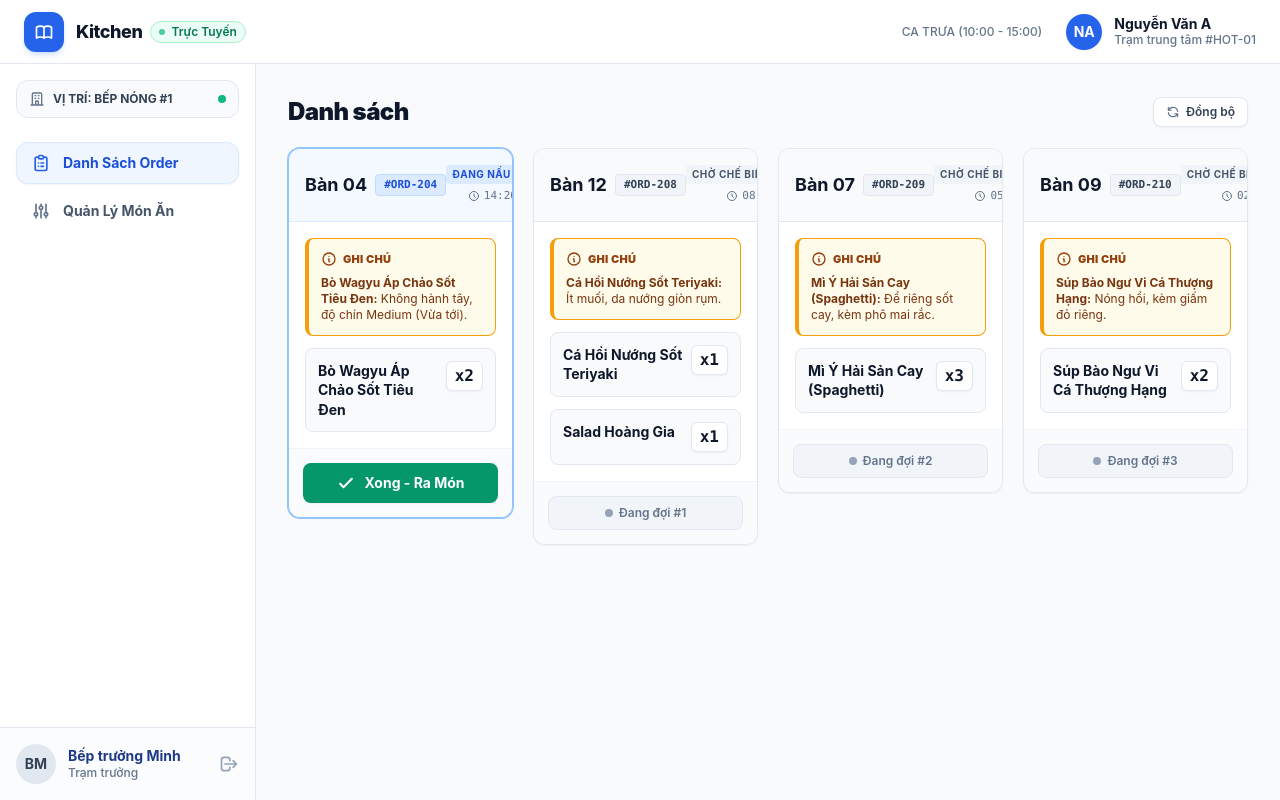
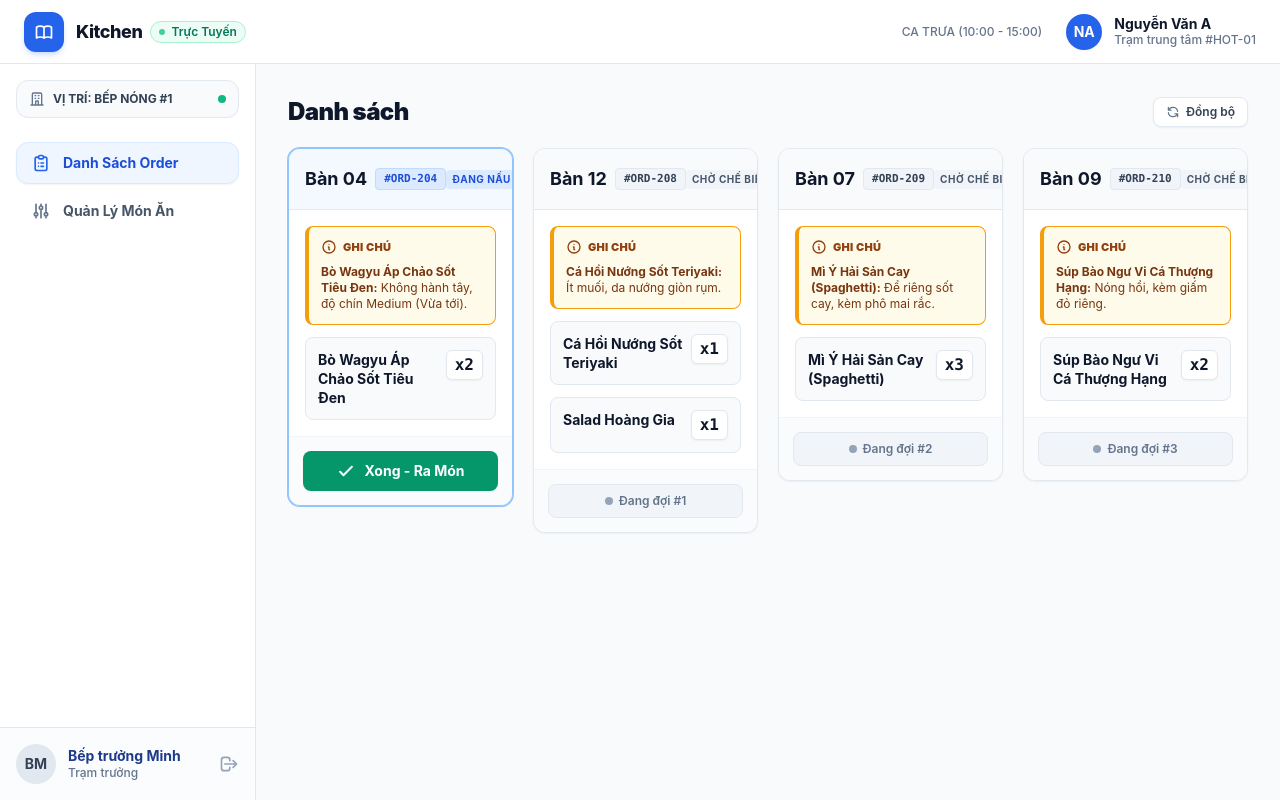
Before and after one commit to BrambleClaw123/RestaurantManagement, a React (Vite) app: page /kitchen in a window 1280 px wide. Built offline with nearby package versions, Linux system fonts and the light colour scheme.

Commit message:
continue fixing

```diff
--- a/src/pages/Kitchen/Kitchen.jsx
+++ b/src/pages/Kitchen/Kitchen.jsx
@@ -126,10 +126,6 @@ export default function Kitchen() {
                       <span className={`text-[10px] font-bold uppercase tracking-wider px-1.5 py-0.5 rounded ${isActive ? 'text-blue-700 bg-blue-100' : 'text-slate-600 bg-slate-100'}`}>
                         {isActive ? 'Đang nấu' : 'Chờ chế biến'}
                       </span>
-                      <div className="flex items-center space-x-1 text-slate-500 font-mono font-medium text-[11px]">
-                        <svg className="w-3 h-3" fill="none" stroke="currentColor" viewBox="0 0 24 24"><path strokeLinecap="round" strokeLinejoin="round" strokeWidth="2" d="M12 8v4l3 3m6-3a9 9 0 11-18 0 9 9 0 0118 0z" /></svg>
-                        <span>{order.time}</span>
-                      </div>
                     </div>
                   </div>
 
--- a/src/pages/Waiter/Waiter.jsx
+++ b/src/pages/Waiter/Waiter.jsx
@@ -408,12 +408,6 @@ export default function Waiter() {
                 <svg className="w-4 h-4" fill="none" stroke="currentColor" viewBox="0 0 24 24"><path strokeLinecap="round" strokeLinejoin="round" strokeWidth="2" d="M12 4v16m8-8H4" /></svg>
                 <span>{selectedTable.status === 'empty' ? '+ Mở Bàn & Gọi Món' : selectedTable.status === 'reserved' ? '+ Bắt Đầu Phục Vụ' : '+ Thêm Món Vào Bàn'}</span>
               </button>
-              {selectedTable.status === 'serving' && selectedTable.orders.length > 0 && (
-                <button onClick={() => showToast(`Đã gửi tín hiệu GIỤC BẾP cho ${selectedTable.name}!`, 'info')} className="w-full py-2 px-3 text-xs font-medium text-slate-700 bg-slate-100 hover:bg-slate-200 rounded-lg flex items-center justify-center space-x-1.5 transition">
-                  <svg className="w-3.5 h-3.5 text-slate-500" fill="none" stroke="currentColor" viewBox="0 0 24 24"><path strokeLinecap="round" strokeLinejoin="round" strokeWidth="2" d="M15 17h5l-1.405-1.405A2.032 2.032 0 0118 14.158V11a6.002 6.002 0 00-4-5.659V5a2 2 0 10-4 0v.341C7.67 6.165 6 8.388 6 11v3.159c0 .538-.214 1.055-.595 1.436L4 17h5m6 0v1a3 3 0 11-6 0v-1m6 0H9" /></svg>
-                  <span>Giục Bếp</span>
-                </button>
-              )}
             </div>
           </section>
         )}
```
